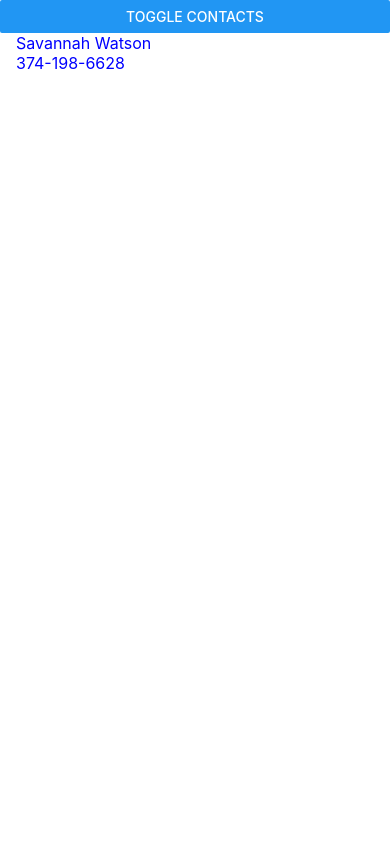
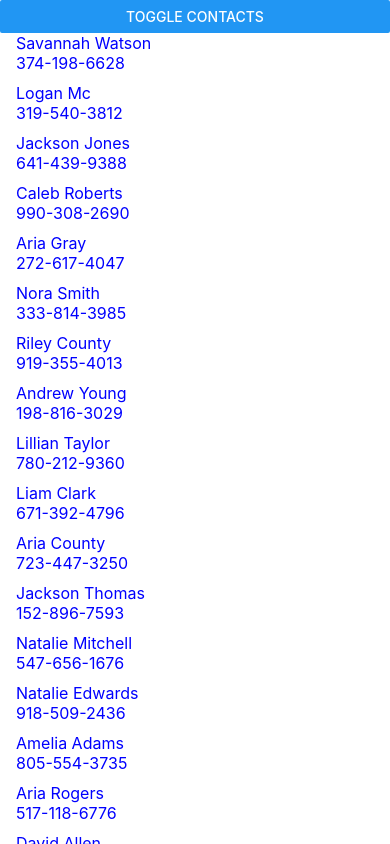
Before and after one commit to jojonarte/rn-samples, a React Native app: screen / in a window 390 px wide. Both pictures are taken after a click on the button "TOGGLE CONTACTS". Built offline with nearby package versions, Linux system fonts and the light colour scheme.

Commit message:
flastlist sample

```diff
--- a/App.js
+++ b/App.js
@@ -1,5 +1,5 @@
 import React from 'react';
-import { StyleSheet, Text, View, ScrollView, Button } from 'react-native';
+import { StyleSheet, Text, View, FlatList, Button } from 'react-native';
 import Constants from 'expo-constants';
 
 import getContacts from './getContacts';
@@ -14,11 +14,9 @@ function Row({ contact }) {
 }
 
 /**
- * at the start this app is fast
- * clicking on toggle contacts will load the contacts fast
+ * look at how many is loaded in reloadContacts function
  *
- * try changing the value passed to `getContacts` in reloadContacts function
- * notice the changes in performance in the app.
+ * try changing it up and compare with your results from scrollview
  */
 export default class App extends React.Component {
 	state = {
@@ -28,20 +26,20 @@ export default class App extends React.Component {
 
 	reloadContacts = () =>
 		this.setState({
-			contacts: getContacts(1), // try changing the value passed to `getContacts` here
+			contacts: getContacts(100000), // notice how fast it loads even if I'm loading alot more compared to scrollview
 			isContactsShown: !this.state.isContactsShown
 		});
 
 	render() {
 		return (
 			<View style={styles.container}>
-				<ScrollView>
-					<Button title="Toggle contacts" onPress={this.reloadContacts} />
-					{this.state.isContactsShown &&
-						this.state.contacts.map(contactItem => (
-							<Row contact={contactItem} />
-						))}
-				</ScrollView>
+				<Button title="Toggle contacts" onPress={this.reloadContacts} />
+				{this.state.isContactsShown && (
+					<FlatList
+						data={this.state.contacts}
+						renderItem={renderedItem => <Row contact={renderedItem.item} />}
+					/>
+				)}
 			</View>
 		);
 	}
```
